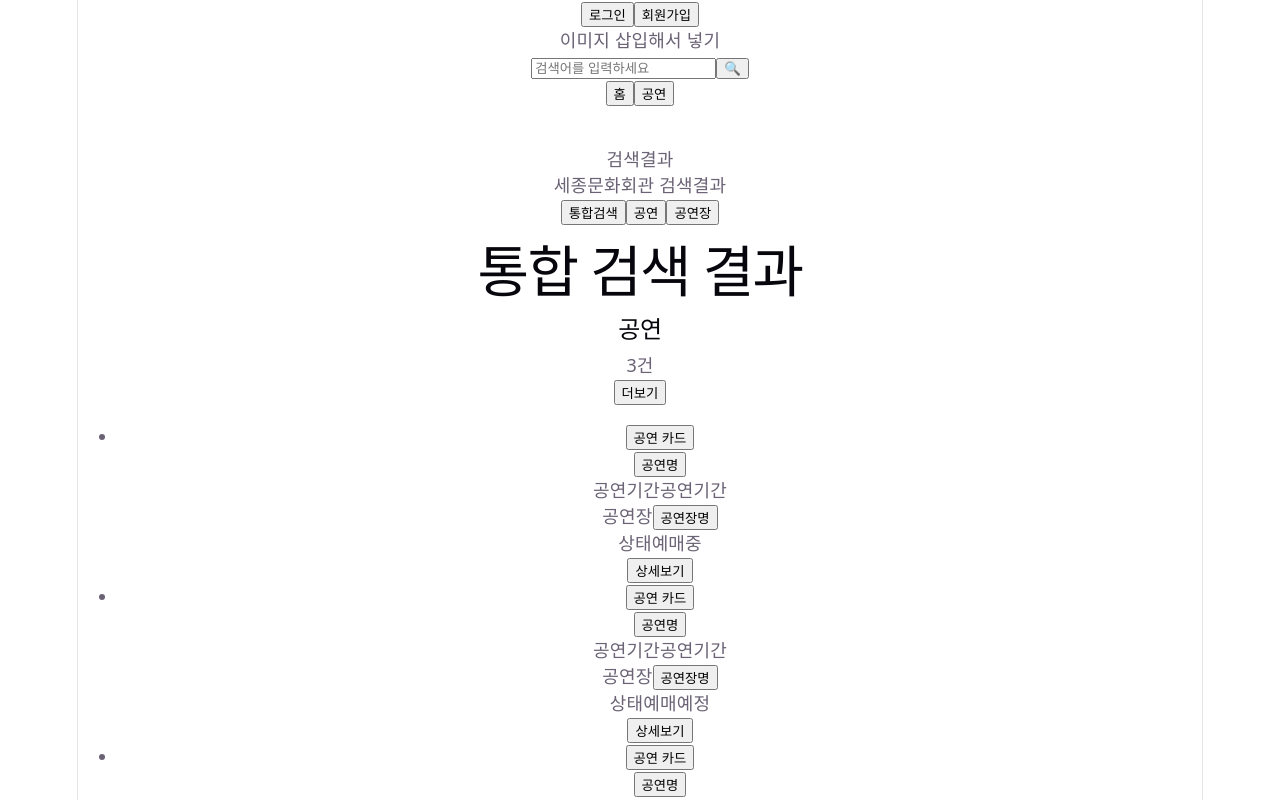
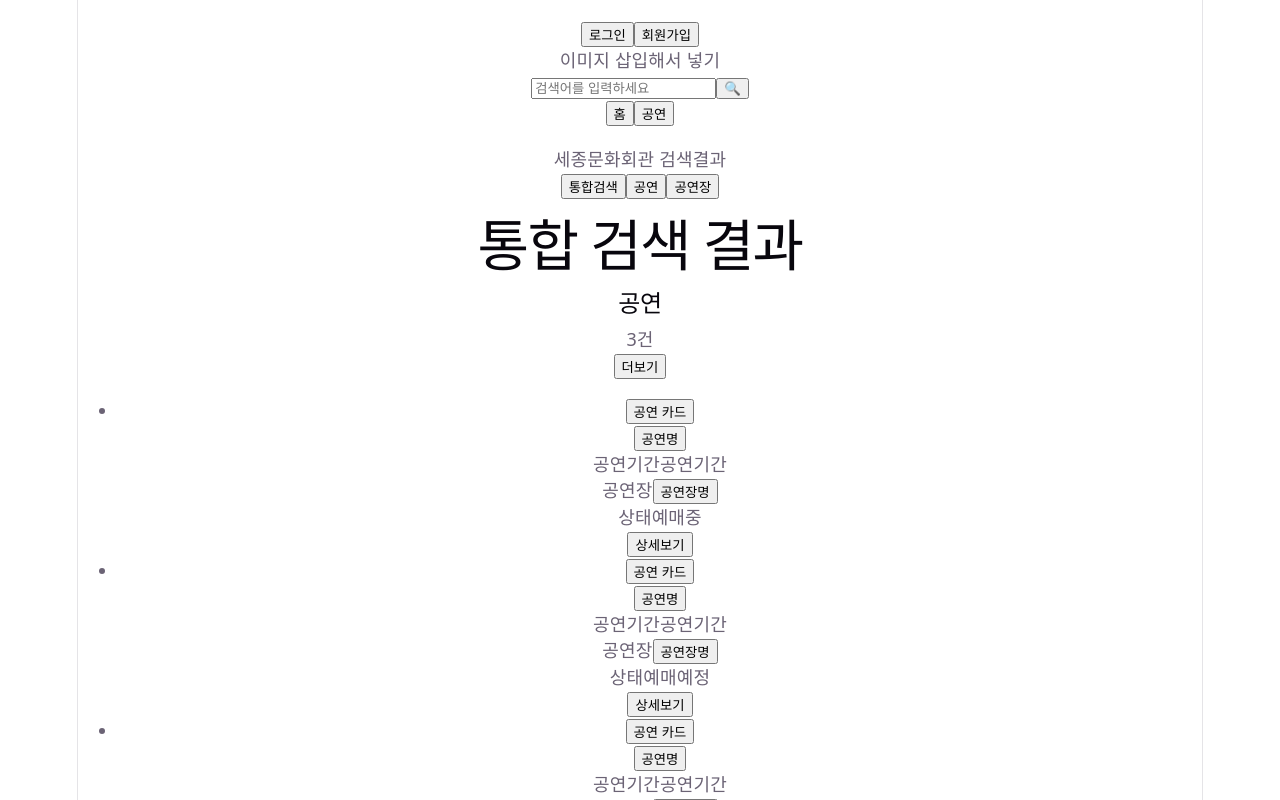
Before and after one commit to choda1510-user/smu8-ticket, a React (Vite) app in the folder frontend/: page /search/all in a window 1280 px wide. Shown: the top 800 px of the page. Built offline with nearby package versions, Linux system fonts and the light colour scheme.

Commit message:
add : layout css

```diff
--- a/frontend/src/layouts/UserLayout.css
+++ b/frontend/src/layouts/UserLayout.css
@@ -2,9 +2,10 @@
     max-width: 1200px;
     margin: 0 auto;
     width: 100%;
+    padding: 20px 0 0 0;
 }
 
 .user-main {
     width: 100%;
-    padding: 40px 0;
+    padding: 20px 0;
 }
--- /dev/null
+++ b/frontend/src/layouts/UserSearchResultLayout.css
@@ -0,0 +1,12 @@
+.search-result-layout {
+    display: flex;
+    align-items: center;
+    /**/
+    text-align: right;
+    padding: 20px 0;
+
+}
+.search-result-container {
+    display: flex;
+    gap: 20px;
+}
--- a/frontend/src/layouts/UserSearchResultLayout.tsx
+++ b/frontend/src/layouts/UserSearchResultLayout.tsx
@@ -1,17 +1,11 @@
 import UserSearchResultMenu from "@/sections/UserSearchResultMenu";
-import {Outlet, useSearchParams} from "react-router";
+import {Outlet} from "react-router";
 
 function UserSearchResultLayout() {
-    const [searchParams] = useSearchParams();
-    const keyword = searchParams.get("keyword") ?? "";
+
     return (
         <section className="search-result-layout">
-            <div className="serch-result-title">
-                <span className="search-keyword">{keyword}</span>
-                <span>검색결과</span>
-            </div>
-
-            <UserSearchResultMenu keyword={keyword} />
+            <UserSearchResultMenu />
             <div className="serch-result-content">
                 <Outlet></Outlet>
             </div>
```
